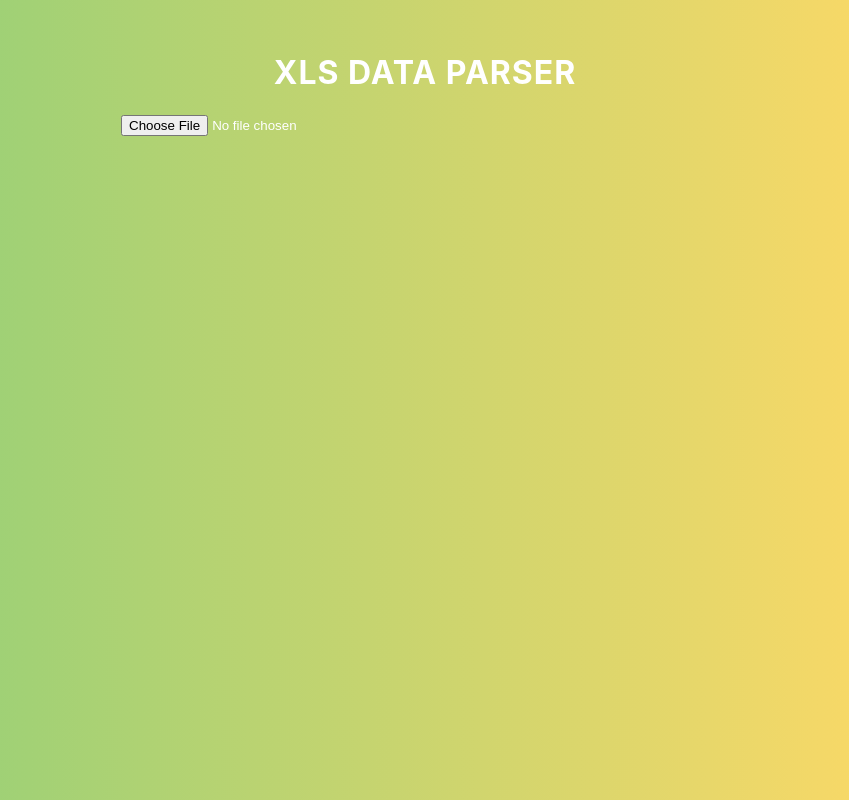
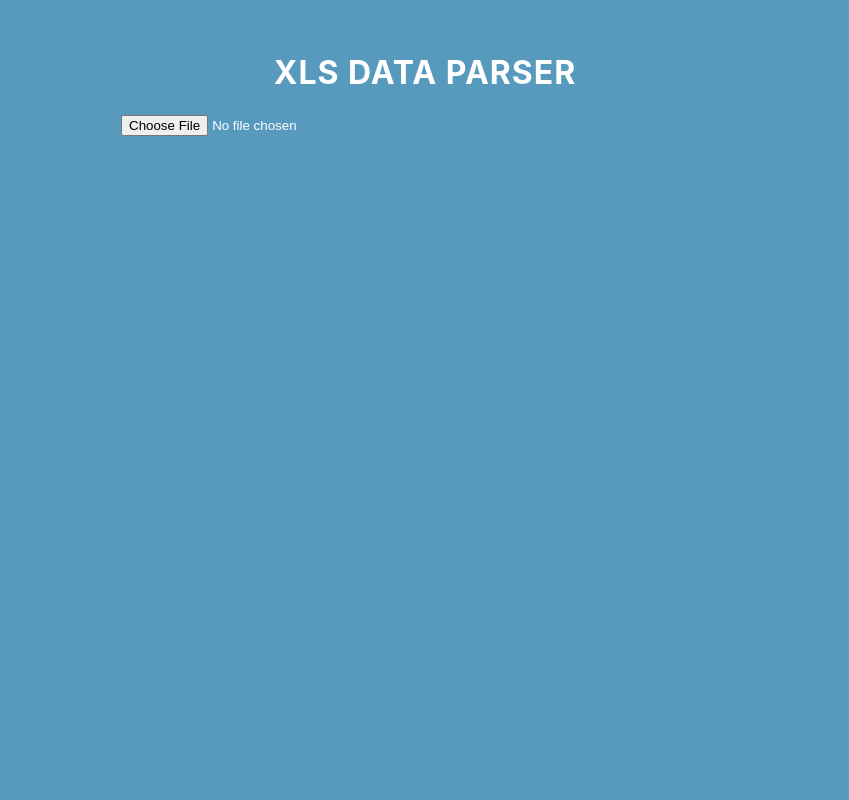
Before and after one commit to web2ls/XLSGrabber, an Electron app: page src/index.html in a window 1024 px wide. Shown: the whole page, without its empty margins (87-936 px from the left). Drawn offline with Linux system fonts and the light colour scheme.

Commit message:
UI changes

```diff
--- a/src/index.css
+++ b/src/index.css
@@ -6,7 +6,7 @@ body {
 	margin: auto;
 	max-width: 38rem;
 	padding: 2rem;
-	background-image: linear-gradient(to left, #ffd966, #97d077);
+	background: #579abe;
 	color: #fff;
 }
 
```
